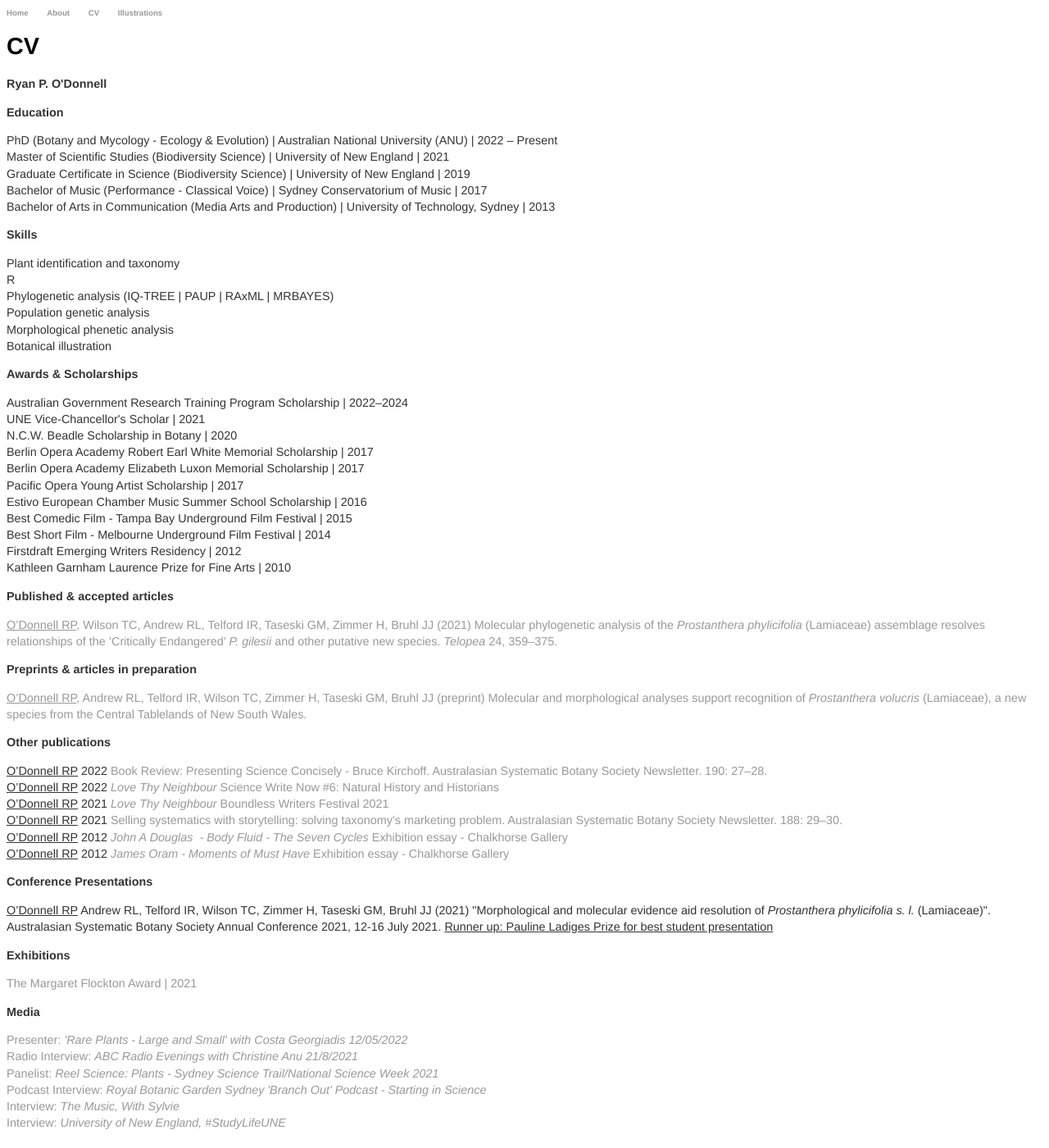
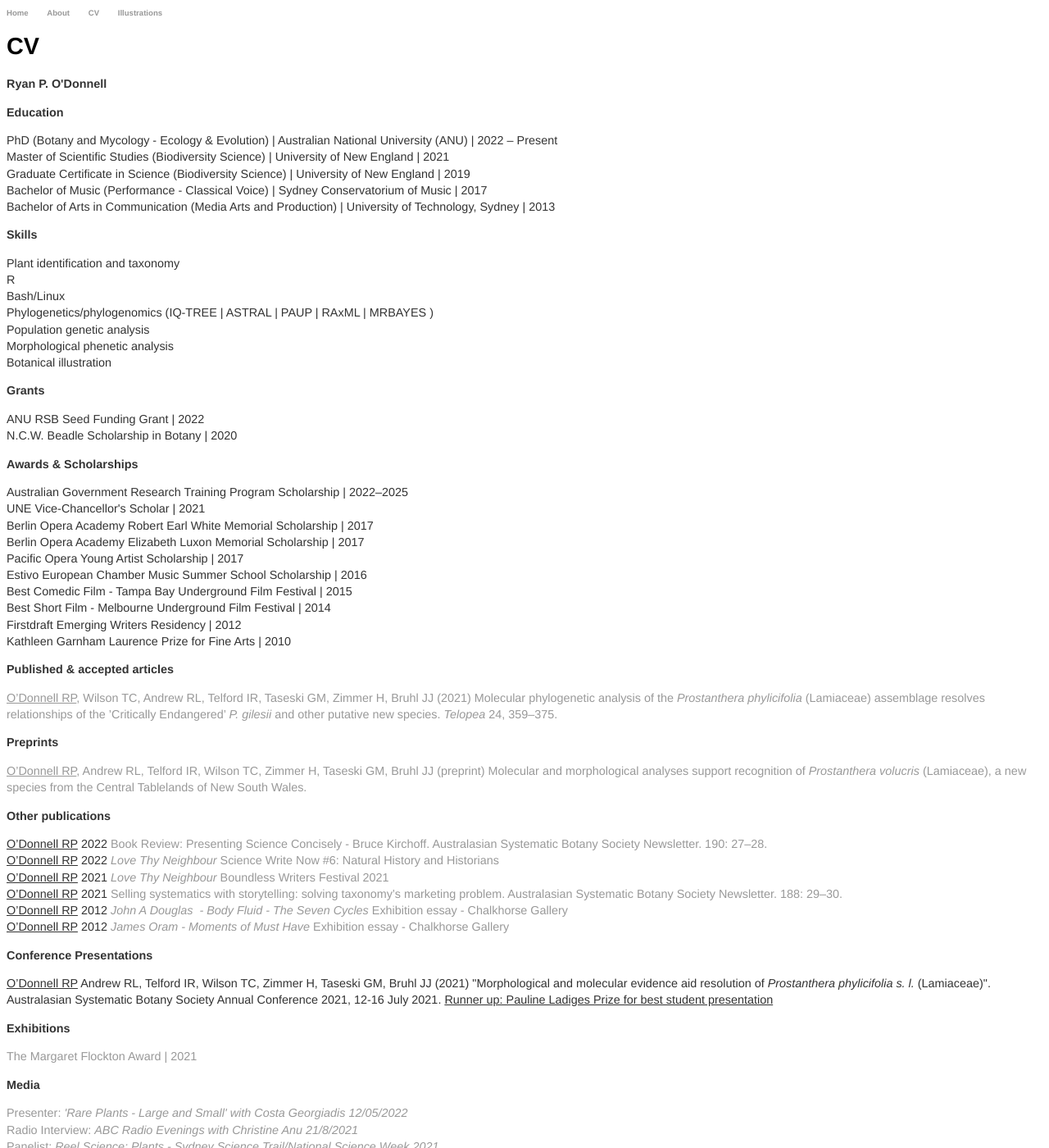
Before and after one commit to rpodonnell/rpodonnell.github.io, a Jekyll site: the page built from cv/index.html, in a window 1280 px wide and 1400 px high. Shown: the whole window at 82% size. Built offline with Jekyll 4.4.1, drawn with Linux system fonts in a browser that asks for light colours; some of the changed text lies outside the part shown.

Commit message:
Update index.html

```diff
--- a/cv/index.html
+++ b/cv/index.html
@@ -15,16 +15,21 @@ Bachelor of Arts in Communication (Media Arts and Production) | University of Te
 <p>
 Plant identification and taxonomy<br/>
 R<br/>
-Phylogenetic analysis (IQ-TREE | PAUP | RAxML | MRBAYES)<br/>
+Bash/Linux</br>
+Phylogenetics/phylogenomics (IQ-TREE | ASTRAL | PAUP | RAxML | MRBAYES )<br/>
 Population genetic analysis<br/>
 Morphological phenetic analysis<br/>
 Botanical illustration<br/>
 </p>
 
+<p><strong>Grants</strong></p>
+<p> ANU RSB Seed Funding Grant | 2022<br />
+N.C.W. Beadle Scholarship in Botany | 2020<br />
+</p>
+
 <p><strong>Awards &amp; Scholarships&nbsp;</strong></p>
-<p> Australian Government Research Training Program Scholarship | 2022–2024<br />
+<p> Australian Government Research Training Program Scholarship | 2022–2025<br />
 UNE Vice-Chancellor's Scholar | 2021<br />
-N.C.W. Beadle Scholarship in Botany | 2020<br />
 Berlin Opera Academy Robert Earl White Memorial Scholarship | 2017<br />
 Berlin Opera Academy Elizabeth Luxon Memorial Scholarship | 2017<br />
 Pacific Opera Young Artist Scholarship | 2017<br />
@@ -37,7 +42,7 @@ Kathleen Garnham Laurence Prize for Fine Arts | 2010</p>
 <p><strong>Published & accepted articles</strong></p>
 <p><a href="https://openjournals.library.sydney.edu.au/index.php/TEL/article/view/15561"><u>O’Donnell RP</u>, Wilson TC, Andrew RL, Telford IR, Taseski GM, Zimmer H, Bruhl JJ (2021) Molecular phylogenetic analysis of the <i>Prostanthera phylicifolia</i> (Lamiaceae) assemblage resolves relationships of the ’Critically Endangered’ <i>P. gilesii</i> and other putative new species. <i>Telopea</i> 24, 359–375.</a>
 
-<p><strong>Preprints & articles in preparation</strong></p>
+<p><strong>Preprints</strong></p>
 <p><a href="https://doi.org/10.1101/2021.12.21.473648"><u>O’Donnell RP</u>, Andrew RL, Telford IR, Wilson TC, Zimmer H, Taseski GM, Bruhl JJ (preprint) Molecular and morphological analyses support recognition of <i>Prostanthera volucris</i> (Lamiaceae), a new species from the Central Tablelands of New South Wales.</a>
 
 <p><strong>Other publications</strong></p>
@@ -66,5 +71,10 @@ Kathleen Garnham Laurence Prize for Fine Arts | 2010</p>
 <a href="https://themusicwithsylvie.com/2020/08/29/the-guy-with-all-the-gifts/">Interview: <em>The Music, With Sylvie</em><br /></a>
 <a href="https://www.facebook.com/UniNewEngland/posts/10158232724220926">Interview: <em>University of New England, #StudyLifeUNE</em></a>
 </p>
+
+<p><strong>Professional Memberships</strong></p>
+<p> Australasian Systematic Botany Society | 2020 – present<br />
+<p>
+
 <p>&nbsp;</p>
 </div><!-- /.blurb -->
```
